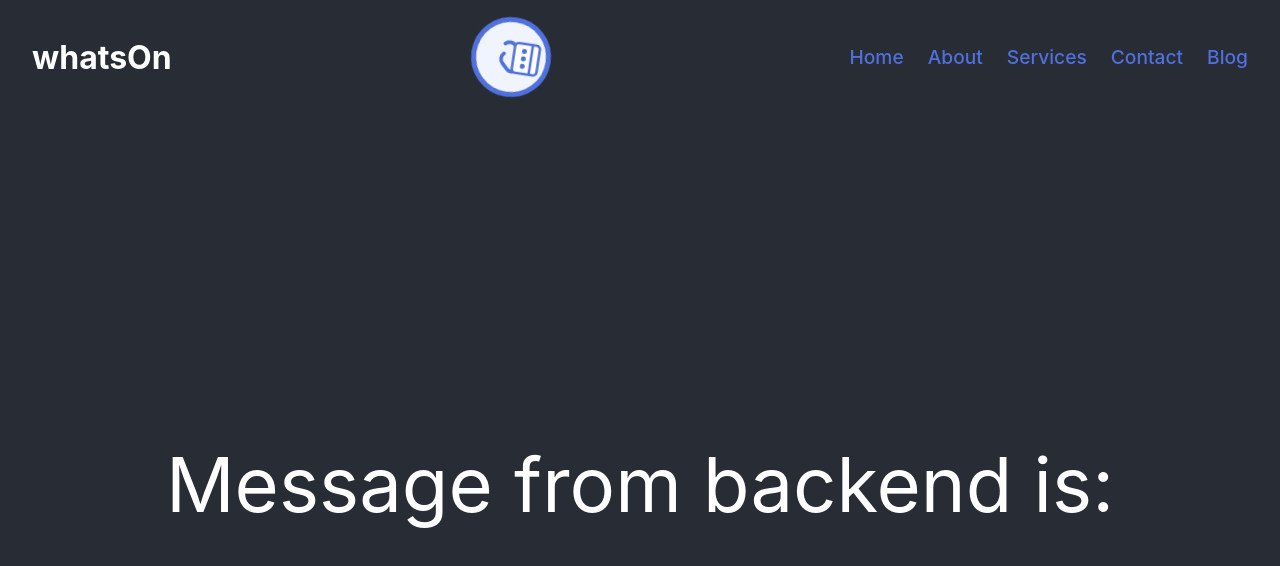
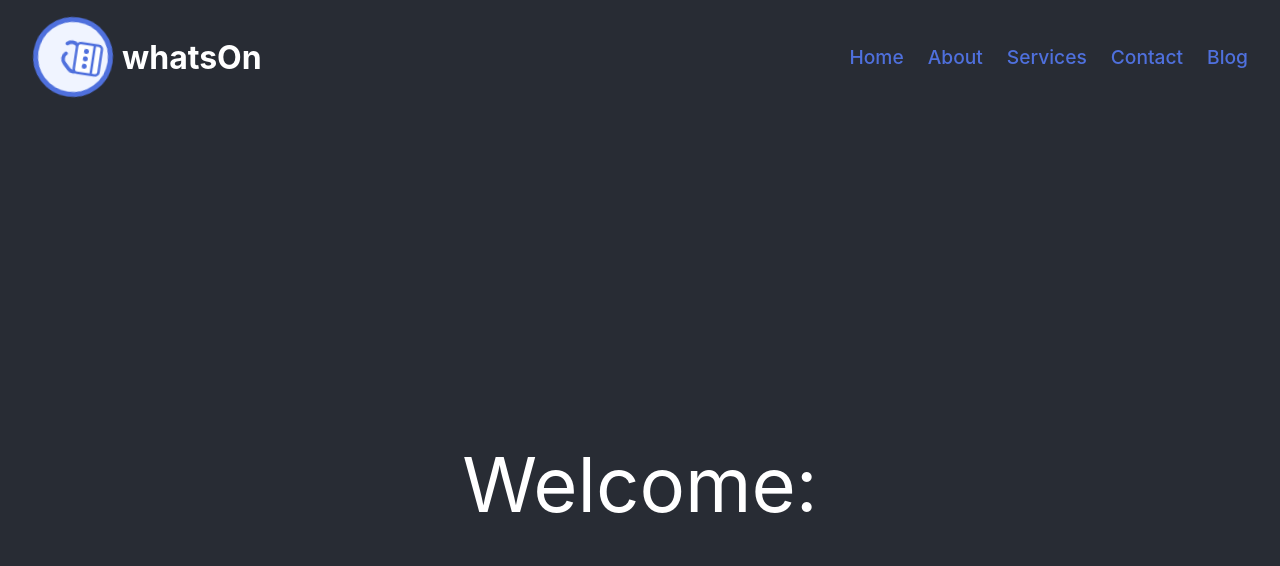
Before and after one commit to Colenzio/whatsOn, a React (Create React App) app in the folder frontend/: page / in a window 1280 px wide. Shown: the top 566 px of the page. Built offline with nearby package versions, Linux system fonts and the light colour scheme; no server answers.

Commit message:
update to handling data

```diff
--- a/frontend/src/App.css
+++ b/frontend/src/App.css
@@ -7,6 +7,13 @@
   pointer-events: none;
   margin: 1px;
   padding-left: 0%;
+}
+
+/* Container for logo and title */
+.logo-title {
+  display: flex;
+  align-items: center; /* Align items vertically */
+  gap: 0.5rem; /* Add spacing between logo and text */
 }
 
 @media (prefers-reduced-motion: no-preference) {
--- a/frontend/src/App.jsx
+++ b/frontend/src/App.jsx
@@ -2,6 +2,7 @@ import axios from 'axios';
 import React, { useState, useEffect } from 'react';
 import './App.css';
 import Header from "./components/layout/Header";
+
 
 const apiUrl = process.env.REACT_APP_API_URL
 
@@ -11,9 +12,9 @@ const App = () => {
 
   useEffect(() => {
     // Fetch data from the Express backend
-    axios.get(`${apiUrl}/api/hello`)
+    axios.get(`${apiUrl}/api/eventbrite`)
       .then(response => {
-        setMessage(response.data.message);
+        setMessage(response.data.name);
       })
       .catch(error => {
         console.error('Error fetching data:', error);
@@ -27,7 +28,7 @@ const App = () => {
         </div>
       <header className="App-header">
         <p>
-        <p>Message from backend is: {message}</p>
+        <p>Welcome: {message}</p>
         </p>
         <a
           className="App-link"
--- a/frontend/src/components/layout/Header.jsx
+++ b/frontend/src/components/layout/Header.jsx
@@ -6,24 +6,16 @@ const Header = () => {
     return (
         <div className="text-4xl">
             <header className="header">
-                <h1>whatsOn</h1>
-                <img src={logo} className="App-logo" alt="logo" test_id="logo"/>
+                <div className="logo-title">
+                    <img src={logo} className="App-logo" alt="logo" test_id="logo" />
+                    <h1>whatsOn</h1>
+                </div>
                 <nav className="nav-links">
-                    <a href="/home" className="link">
-                        Home
-                    </a>
-                    <a href="/about" className="link">
-                        About
-                    </a>
-                    <a href="/services" className="link">
-                        Services
-                    </a>
-                    <a href="/contact" className="link">
-                        Contact
-                    </a>
-                    <a href="/blog" className="link">
-                        Blog
-                    </a>
+                    <a href="/home" className="link">Home</a>
+                    <a href="/about" className="link">About</a>
+                    <a href="/services" className="link">Services</a>
+                    <a href="/contact" className="link">Contact</a>
+                    <a href="/blog" className="link">Blog</a>
                 </nav>
             </header>
         </div>
```
